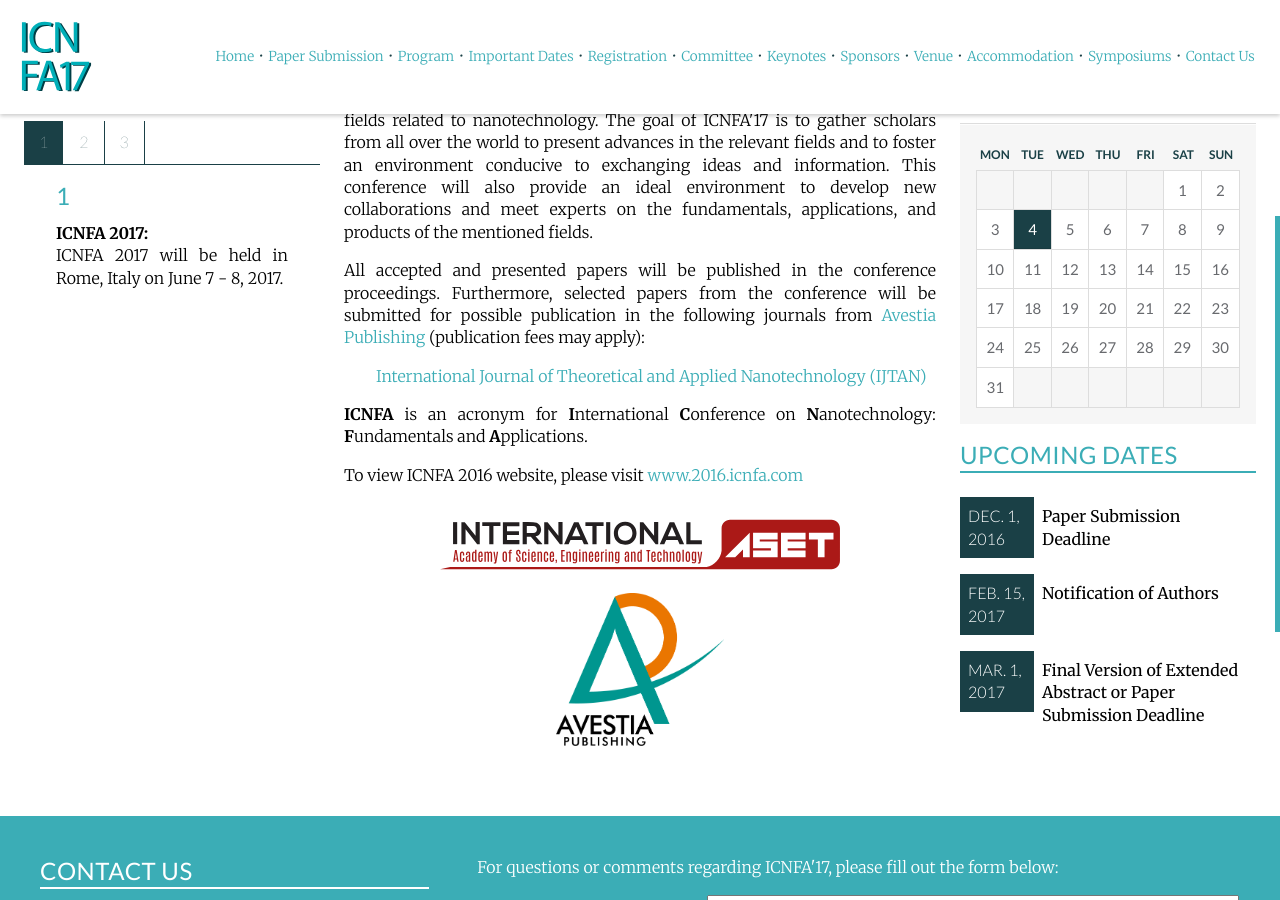
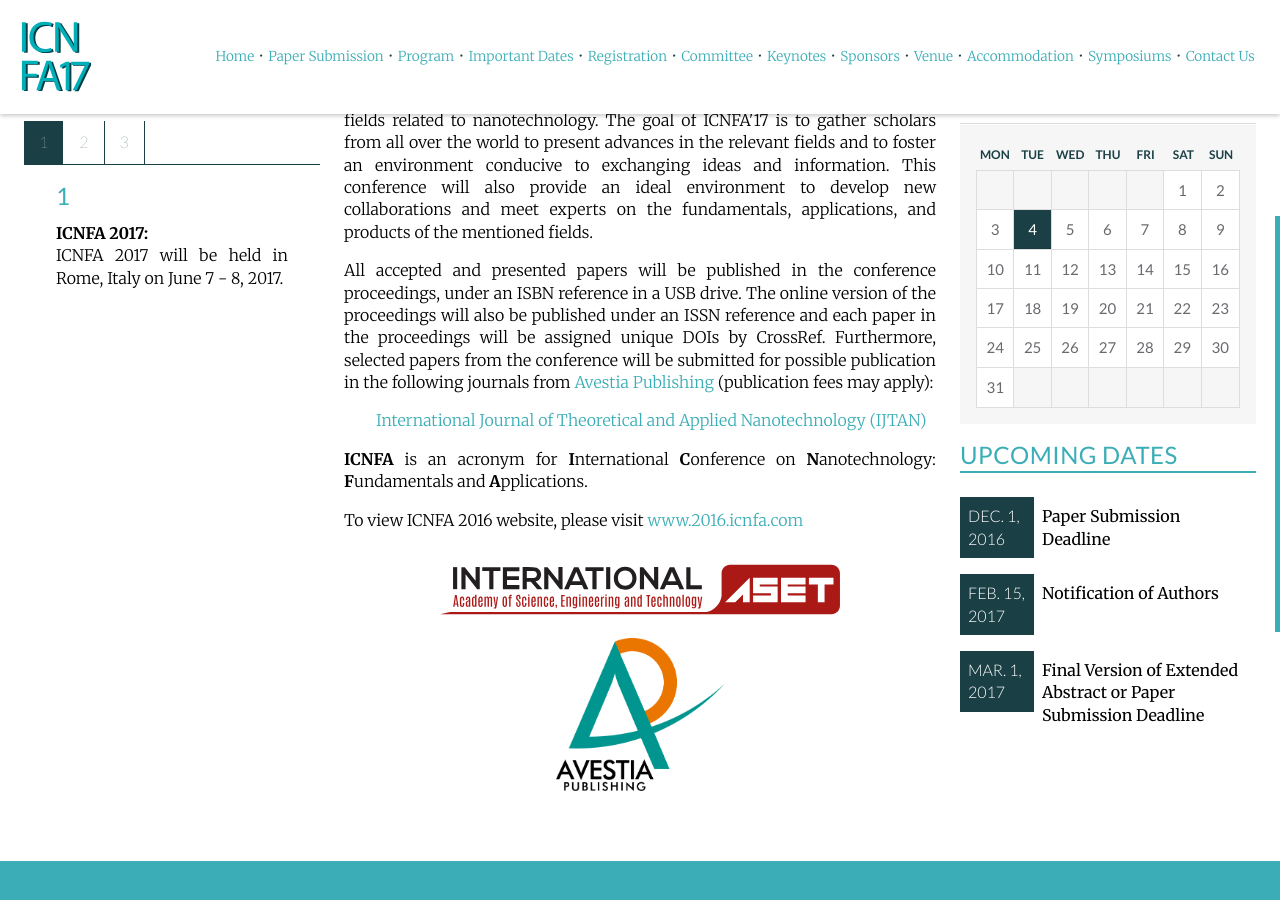
Before and after one commit to intaset/icnfa, a Jekyll site: the page built from index.html, in a window 1280 px wide and 900 px high, scrolled down 467 px. Built offline with Jekyll 4.4.1, drawn with Linux system fonts in a browser that asks for light colours; nearby versions of some CDN libraries; Markdown is read by kramdown in place of the engine named in the settings; comment, search, counter and statistics services are not loaded.

Commit message:
added issn info

```diff
--- a/index.html
+++ b/index.html
@@ -9,7 +9,7 @@ keyword: nanotechnology conference, nanofluid conference, nanomaterial conferenc
   <div class="unit-spacer content">
     <p class="body">The 8<sup>th</sup> International Conference on Nanotechnology: Fundamentals and Applications (ICNFA'17) aims to become the leading annual conference in fields related to nanotechnology. The goal of ICNFA'17 is to gather scholars from all over the world to present advances in the relevant fields and to foster an environment conducive to exchanging ideas and information. This conference will also provide an ideal environment to develop new collaborations and meet experts on the fundamentals, applications, and products of the mentioned fields.</p>
 
-    <p class="body">All accepted and presented papers will be published in the conference proceedings. Furthermore, selected papers from the conference will be submitted for possible publication in the following journals from <a href="http://avestia.com/" class="body-link">Avestia Publishing</a> (publication fees may apply):</p>
+    <p class="body">All accepted and presented papers will be published in the conference proceedings, under an ISBN reference in a USB drive. The online version of the proceedings will also be published under an ISSN reference and each paper in the proceedings will be assigned unique DOIs by CrossRef. Furthermore, selected papers from the conference will be submitted for possible publication in the following journals from <a href="http://avestia.com/" class="body-link">Avestia Publishing</a> (publication fees may apply):</p>
 
 	<p class="body indent"><a href="http://ijtan.avestia.com" class="body-link">International Journal of Theoretical and Applied Nanotechnology (IJTAN)</a></p>
 
--- a/papers.html
+++ b/papers.html
@@ -77,7 +77,7 @@ keyword: nanotechnology conference, nanofluid conference, nanomaterial conferenc
 
     <p class="body">Once the reviewing process is complete, the contact author of each paper will be notified of the result by e-mail. The authors are required to follow the reviews in order to improve their paper before their final submission.</p>
 
-    <p class="body">All accepted extended abstracts, short, and full papers will be published in the proceedings, under an ISBN reference in a USB drive. Selected papers will be published in a Special Issue in the Open-Access Journal "<i>International Journal of Theoretical and Applied Nanotechnology</i>" by Avestia Publishing. For more information, in regards to the journal and Avestia Publishing, please visit our website at <a href="http://avestia.com/" class="body-link">www.avestia.com</a>.</p>
+    <p class="body">All accepted extended abstracts, short, and full papers will be published in the proceedings, under an ISBN reference in a USB drive. The online version of the proceedings will also be published under an ISSN reference and each paper in the proceedings will be assigned unique DOIs by CrossRef. Selected papers will be published in a Special Issue in the Open-Access Journal "<i>International Journal of Theoretical and Applied Nanotechnology</i>" by Avestia Publishing. For more information, in regards to the journal and Avestia Publishing, please visit our website at <a href="http://avestia.com/" class="body-link">www.avestia.com</a>.</p>
 
     <p class="body">All papers must be presented by one of the authors. At least one author <b>must</b> register for the conference and pay the fee prior to Regular Registration deadline (see <a href="../dates" class="body-link">Important Dates</a>) in order for the paper to be published in the conference proceedings and accepted in the final program.</p>
 
```
Also changed, not shown: 2 other files.
